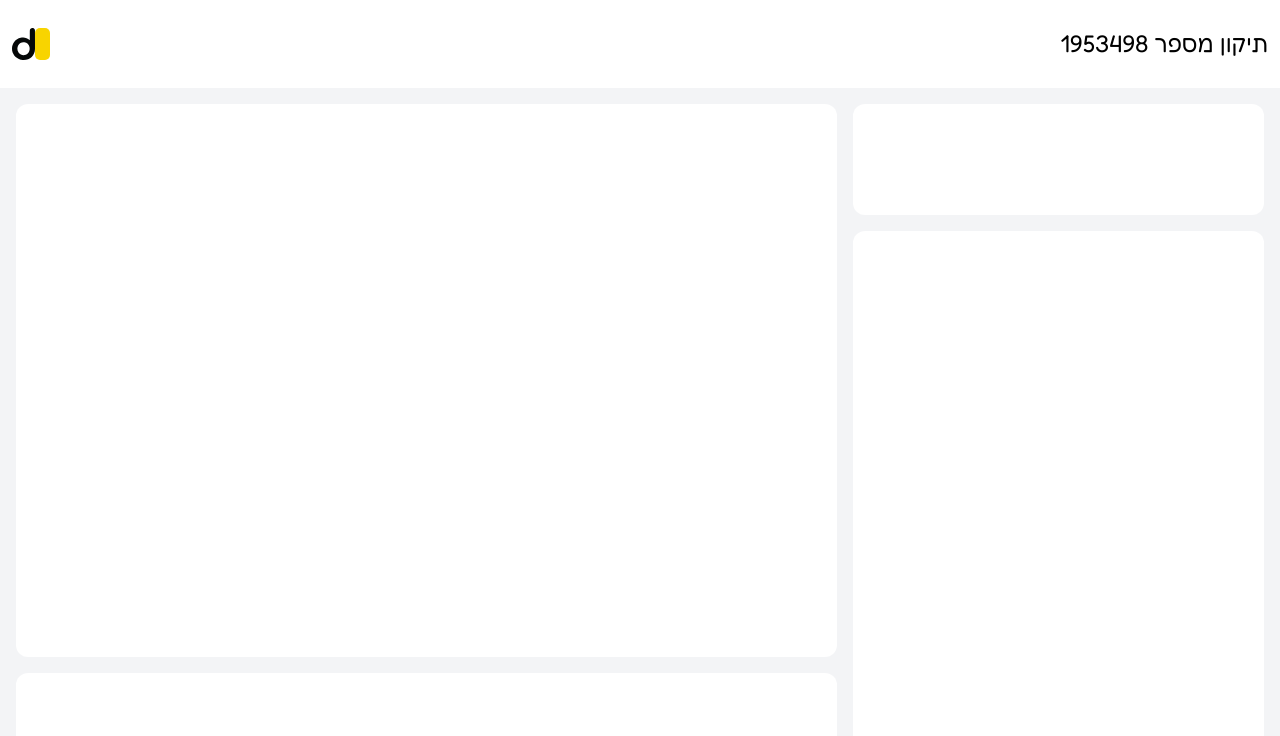
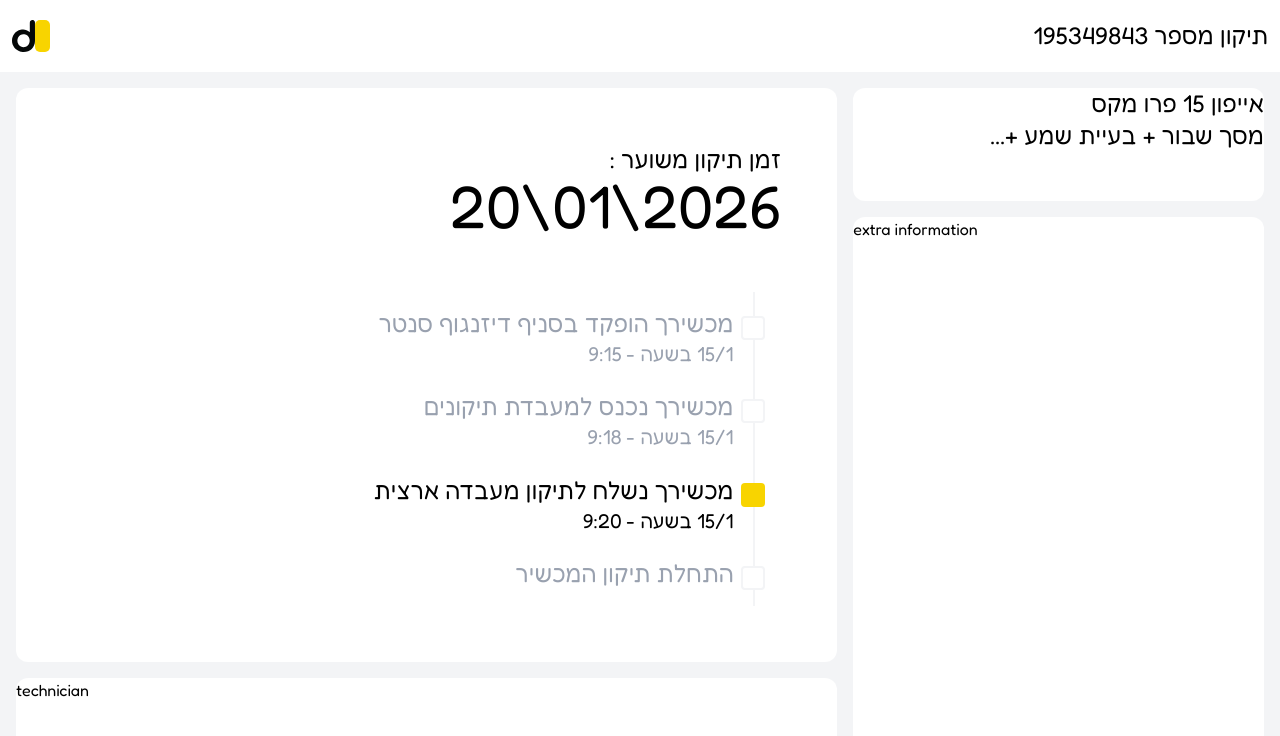
Before and after one commit to Hanippa/companion, a React (Vite) app: page / in a window 1280 px wide. Shown: the top 736 px of the page. Built offline with nearby package versions, Linux system fonts and the light colour scheme.

Commit message:
added mock infromation for demo + timeline

```diff
--- a/src/components/Nav.tsx
+++ b/src/components/Nav.tsx
@@ -5,9 +5,9 @@ export default function Nav() {
   return (
     <header className="">
       <nav className="mx-auto bg-white p-3">
-        <div className="flex h-16 items-center justify-between">
+        <div className="flex h-12 items-center justify-between">
           <img src={logo} alt="Logo"  className="h-8 w-auto"/>
-          <div className="text-2xl"> 1953498 תיקון מספר</div>
+          <div className="text-2xl"> 195349843 תיקון מספר</div>
 
         </div>
 
--- /dev/null
+++ b/src/components/Timeline.tsx
@@ -0,0 +1,74 @@
+type TimelineItem = {
+  title: string;
+  description: string;
+  highlighted?: boolean;
+};
+
+const items: TimelineItem[] = [
+  {
+    title: "מכשירך הופקד בסניף דיזנגוף סנטר",
+    description: "15/1   בשעה - 9:15",
+    highlighted: false,
+  },
+  {
+    title: "מכשירך נכנס למעבדת תיקונים ",
+    description: "15/1   בשעה - 9:18",
+    highlighted: false,
+  },
+  {
+    title: "מכשירך נשלח לתיקון מעבדה ארצית",
+    description: "15/1   בשעה - 9:20",
+    highlighted: true,
+  },
+  {
+    title: "התחלת תיקון המכשיר",
+    description: "",
+    highlighted: false,
+  },
+];
+
+export default function Timeline() {
+  return (
+    <div className="h-full w-full relative" dir="rtl">
+      {/* Vertical line */}
+
+
+      <ul className="h-full w-full flex flex-col justify-between content-between p-4">
+      <div className="absolute right-6.5 top-0 w-0.5 h-full bg-gray-100" />
+        {
+        items.map((item, index) => {
+          const isActive = item.highlighted;
+
+          return (
+
+          <li key={index} className="relative">
+            {/* Dot */}
+            <div className={`
+                  ${isActive
+                    ? "absolute right-0 top-2 h-6 w-6 rounded-sm bg-dyellow"
+                    : "absolute right-0 top-2 h-6 w-6 rounded-sm bg-white border-2 border-gray-100"}
+                `} />
+
+            {/* Content */}
+            <div className="pr-8">
+              <h3 className={`
+                  ${isActive
+                    ? "text-2xl text-black"
+                    : "text-2xl text-gray-400"}
+                `}>
+                {item.title}
+              </h3>
+              <p className={`
+                  ${isActive
+                    ? "text-xl text-black"
+                    : "text-xl text-gray-400"}
+                `}>
+                {item.description}
+              </p>
+            </div>
+          </li>
+        )})}
+      </ul>
+    </div>
+  );
+}
--- a/src/index.css
+++ b/src/index.css
@@ -11,4 +11,5 @@
 
 @theme{
   --font-fredoka: Fredoka , "sans-serif";
+  --color-dyellow:#F8D400;
 }
--- a/src/pages/Tracker.tsx
+++ b/src/pages/Tracker.tsx
@@ -1,15 +1,37 @@
+import Timeline from '../components/Timeline'
+
+
 export default function Tracker() {
   return (
-  <div className="bg-gray-100 flex flex-col md:flex-row w-full h-full gap-3 p-3 md:gap-4 md:p-4">
-    <div className="md:w-4/6 md:flex-col flex flex-col-reverse w-full h-full gap-3 md:gap-4">
-    <div className="w-full h-5/6 bg-white rounded-xl"></div>
-      <div className="w-full h-1/6 bg-white rounded-xl"></div>
+  <div className="bg-gray-100 flex flex-col-reverse md:flex-row w-full h-full gap-3 p-3 md:gap-4 md:p-4">
+    <div className="md:w-4/6 md:flex-col flex flex-col w-full h-full md:h-full gap-3 md:gap-4">
+    <div className="w-full h-full bg-white rounded-xl">
+      <div className='flex flex-col p-4 md:p-14  h-full w-full justify-end items-center'>
+        <div className=' w-full flex flex-col items-end content-start mb-14'>
+        <div className="text-2xl" dir='rtl'>זמן תיקון משוער : </div>
+      <div className="text-6xl" >20\01\2026</div>
+        </div>
+      <Timeline/>
+      </div>
+
+    </div>
+      <div className="w-full h-20 md:h-32 bg-white rounded-xl">
+        technician
+      </div>
 
     </div>
 
-    <div className="md:w-2/6 w-full h-full flex flex-col gap-3 md:gap-4 ">
-      <div className="w-full  h-full md:h-1/6 bg-white rounded-xl"></div>
-      <div className="w-full md:h-5/6 bg-white hidden md:block rounded-xl"></div>
+    <div className="md:w-2/6 w-full md:h-full h-20 flex flex-col gap-3 md:gap-4 ">
+      <div className="w-full  h-full md:h-1/6 bg-white rounded-xl">
+        <div className="text-2xl" dir="rtl">
+        אייפון 15 פרו מקס
+        </div>
+        <div className="text-2xl" dir="rtl">
+        מסך שבור + בעיית שמע +...         </div>
+      </div>
+      <div className="w-full md:h-5/6 bg-white hidden md:block rounded-xl">
+        extra information
+      </div>
     </div>
   </div>
   );
```
